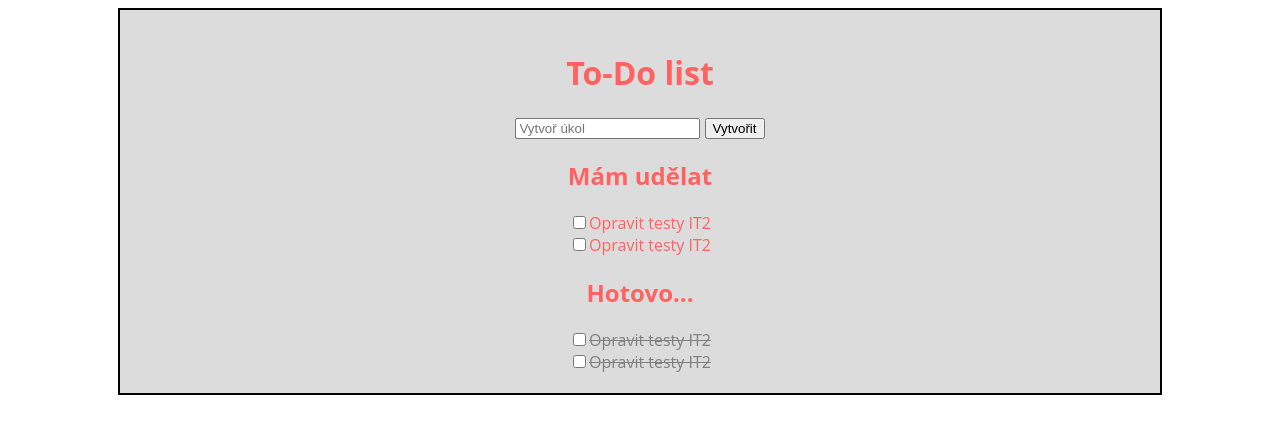
After one commit to Vitkovicka-stredni-prumyslova-skola/app2-flask-train-samuelmarsina, a Flask app: template moje_portfolio/templates/todo.html in a window 1280 px wide. The commit adds this page. Shown: the top 434 px of the page. Run offline with Flask 3, Linux system fonts and the light colour scheme; the template is opened without the code that fills it, so the values that code supplies are empty.

Commit message:
09012026

```diff
--- /dev/null
+++ b/moje_portfolio/static/metody.js
@@ -0,0 +1,6 @@
+const vystupElement = document.getElementById('vystup');
+let vystupText = '';
+
+function pridejVystup(text) {
+vystupText += text + '\'
+}
--- /dev/null
+++ b/moje_portfolio/static/todo-style.css
@@ -0,0 +1,37 @@
+:root{
+    --primary-color: #003f5c;
+    --primary-color: #ff6361;
+    --h2-font-color: #ffa600;
+    --grey-color: #808080;
+}
+
+body{
+    font-family: "Open Sans", sans-serif;
+    color: var(--primary-color);
+}
+
+.done{
+    color: var(--grey-color);
+    text-decoration: line-through;
+}
+
+div#wrapper{
+    width: 1000px;
+    margin: 0 auto;
+}
+
+#inprocess, #outprocess{
+    border: var(--primary-color) 2px solid;
+    border-radius: 10px;
+    padding: 20px;
+    background-color: var(--grey-color);
+}
+
+#wrapper{
+    background-color: gainsboro;
+    width: 400px;
+    text-align: center;
+    margin: 0 auto;
+    padding: 20px;
+    border: 2px solid black;
+}
--- a/moje_portfolio/templates/index.htm
+++ b/moje_portfolio/templates/index.htm
@@ -18,4 +18,5 @@
   Děkujeme za váš email!
 </p>
 
+  <script src="/static/dom.js"></script>
 {% endblock %}
--- /dev/null
+++ b/moje_portfolio/templates/todo.html
@@ -0,0 +1,35 @@
+<!DOCTYPE html>
+<html lang="en">
+<head>
+    <meta charset="UTF-8">
+    <meta name="viewport" content="width=device-width, initial-scale=1.0">
+    <title>To-Do list</title>
+
+
+    <link rel="preconnect" href="https://fonts.googleapis.com"&gt>
+    <link rel="preconnect" href="https://fonts.gstatic.com&quot; crossorigin">
+    <link href="https://fonts.googleapis.com/css2?family=Open+Sans:ital,wght@0,300..800;1,300..800&display=swap&quot; rel="stylesheet">
+    <link rel="stylesheet" href="../static/todo-style.css">
+</head>
+<body>
+    <div id="wrapper">
+        <h1>To-Do list</h1>
+        <form action="">
+            <input type="text" name="task" id="inputTask" placeholder="Vytvoř úkol">
+            <input type="button" value="Vytvořit">
+        </form>
+        <h2>Mám udělat</h2>
+        <div id="inProcess">
+            <input type="checkbox"><span>Opravit testy IT2</span><br>
+            <input type="checkbox"><span>Opravit testy IT2</span><br>
+        </div>
+
+        <h2>Hotovo...</h2>
+        <div id="outProcess">
+            <input type="checkbox"><span class="done">Opravit testy IT2</span><br>
+            <input type="checkbox"><span class="done">Opravit testy IT2</span><br>
+        </div>
+    </div>
+
+</body>
+</html>
```
Also changed, not shown: moje_portfolio/static/dom.js (added, +23 -0 lines), moje_portfolio/static/prvniskript.js (added, +9 -0 lines), moje_portfolio/static/todo.js (added, +13 -0 lines), moje_portfolio/templates/dom.htm (added, +17 -0 lines), moje_portfolio/templates/javascript.htm (+15 -0 lines).
